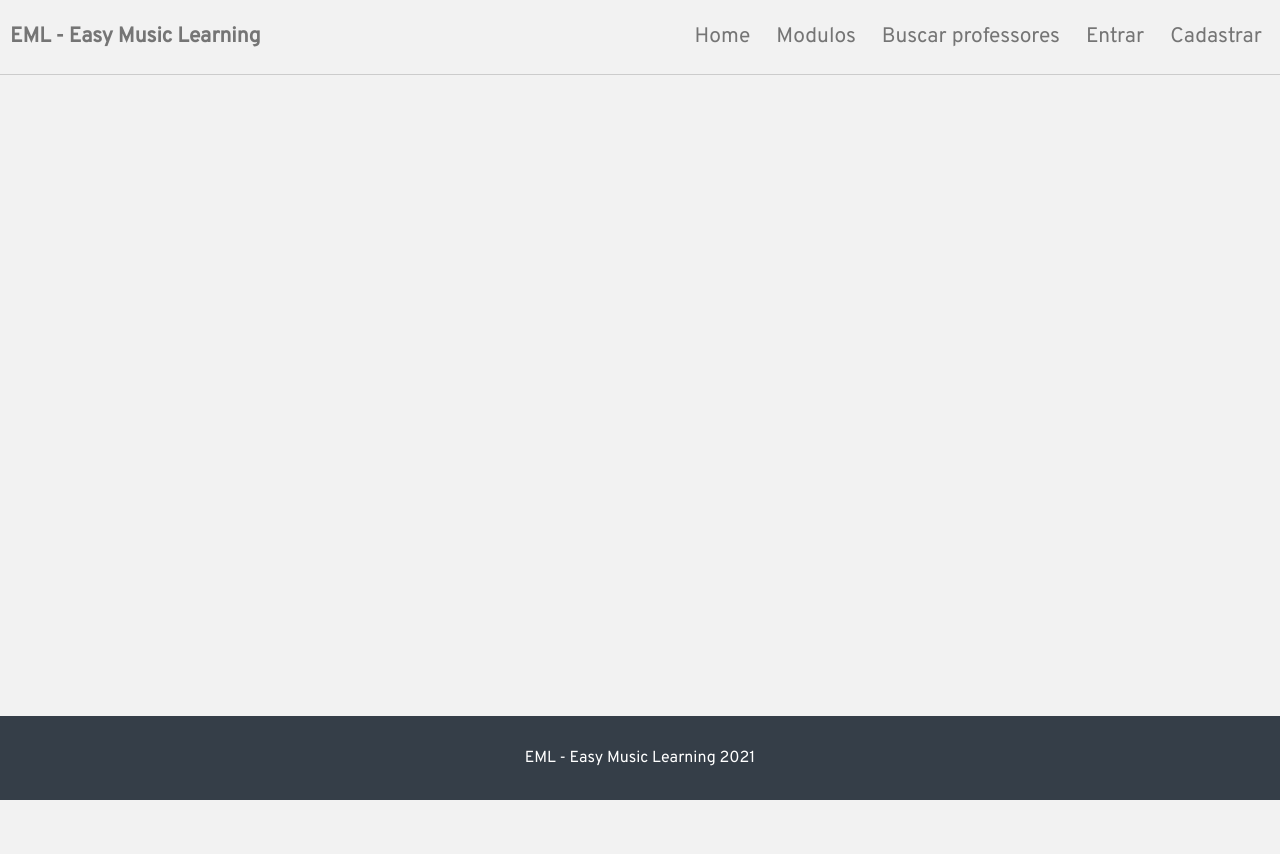
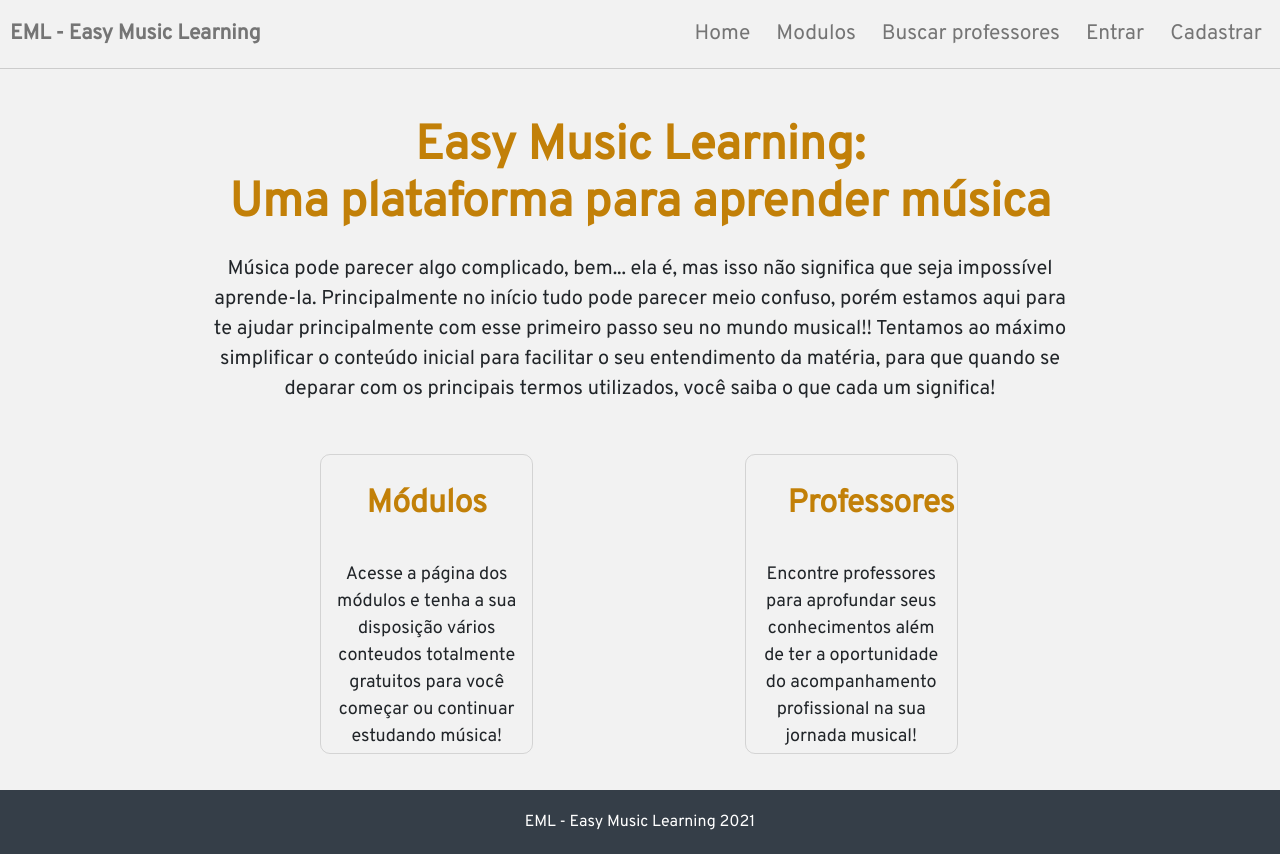
Before and after one commit to GusatvoStreck/EML, a Laravel app: page / in a window 1280 px wide. Before the commit the page ends 800 px from the top, so only its background shows below. Run offline with Laravel 8, Linux system fonts and the light colour scheme; data that the repository does not hold is empty; some libraries are stand-ins or nearby versions.

Commit message:
a1 commit

```diff
--- a/app/Http/Controllers/EventController.php
+++ b/app/Http/Controllers/EventController.php
@@ -25,7 +25,16 @@ class EventController extends Controller
                 ['city', 'like', '%'.$search.'%']
 
             ])->get();
-        }
+            if(count($teachers)==0){
+                $teachers = Teacher::where([
+                ['instruments', 'like', '%'.$search.'%']
+
+            ])->get();
+            if($teachers == "Violão"){
+                $teachers = "Violao";
+            }
+        }}
+
         else {
             $teachers = Teacher::all();
         }
@@ -66,9 +75,7 @@ class EventController extends Controller
             $imageName = md5($requestImage->getClientOriginalName() . strtotime("now")) . "." . $extention;
 
             $request->image->move(public_path('img/teachers'), $imageName);
-
             $teacher->image = $imageName;
-
         }
         else{
             $teacher->image = "perfil.png";
@@ -130,11 +137,12 @@ class EventController extends Controller
 
         }
         else{
-            $data['image'] = "perfil.png";
+                $data['image'] = "perfil.png";
+
         }
 
         Teacher::findorFail($request->id)->update($data);
 
-        return redirect('/')->with('msg', 'Evento editado com sucesso');
+        return redirect('/');
     }
 }
--- a/public/css/styles.css
+++ b/public/css/styles.css
@@ -33,15 +33,10 @@ header{
 }
 
 /* navbar */
-#navbar img{
-    width: 50px;
-    margin-left: 10px;
-}
-
 #navbar{
     justify-content: space-between;
     background-color: #f2f2f2;
-    padding: 5px 0px;
+    padding: 2px 0px;
 }
 
 #navbar a{
@@ -206,7 +201,7 @@ footer{
     text-align: center;
     background-color: #353E48;
     color: #fff;
-    padding: 30px;
+    padding: 20px;
     position: absolute;
     bottom: 0;
     width: 100%;
@@ -320,3 +315,48 @@ form .deusdoceufunciona{
     color: #c28008;
     font-weight: 600;
 }
+
+/* home */
+
+.home-title {
+    text-align: center;
+    color: #c28008;
+    font-weight: bold;
+    margin-top: 50px;
+    font-size: 48px;
+    margin-bottom: 20px;
+}
+
+.home-bigtext{
+    font-size: 20px;
+    text-align: center;
+    margin-bottom: 30px;
+}
+
+.home-mod-title{
+    font-size: 32px;
+    color: #c28008;
+    text-align: center;
+    font-weight: 700;
+    padding: 30px;
+}
+
+.home-smalltext{
+    text-align: center;
+    font-size: 18px;
+}
+
+.home-box2{
+    margin-left: 33%;
+    margin-top: 20px;
+    border-radius: 10px;
+    border: 1px solid rgba(0,0,0,.125);
+    height: 300px;
+}
+
+.home-box1{
+    margin-top: 20px;
+    border-radius: 10px;
+    border: 1px solid rgba(0,0,0,.125);
+    height: 300px;
+}
--- a/resources/views/busca.blade.php
+++ b/resources/views/busca.blade.php
@@ -3,13 +3,13 @@
 @section('content')
 
 <div id="search-container" class="col-md-12">
-    <h1>Busque por cidades</h1>
+    <h1 style="color: #c28008">Busque por cidades ou instrumentos</h1>
     <form action="/busca" method="GET">
         <input type="text" id="search" name="search" class="form-control" placheholder="Procurar...">
     </form>
 </div>
 <div id="teachers-container" class="col-md-12">
-    <h2>Veja os professores disponiveis</h2>
+    <h2 style="color: #f2a340">Veja os professores disponiveis</h2>
     <div id="cards-container" class="row">
         @foreach($teachers as $t)
             <div class="card col-md-3">
--- a/resources/views/index.blade.php
+++ b/resources/views/index.blade.php
@@ -2,4 +2,28 @@
 @section('title', 'EML')
 @section('content')
 
+<div class="col-md-8 offset-md-2">
+    <h1 class="home-title">Easy Music Learning: <br>Uma plataforma para aprender música</h1>
+    <p class="home-bigtext">
+        Música pode parecer algo complicado, bem... ela é, mas isso não significa que seja impossível aprende-la.
+        Principalmente no início tudo pode parecer meio confuso, porém estamos aqui para te ajudar principalmente com esse primeiro passo seu no mundo musical!!
+        Tentamos ao máximo simplificar o conteúdo inicial para facilitar o seu entendimento da matéria, para que quando se deparar com os principais termos utilizados, você saiba o que cada um significa!
+    </p>
+</div>
+<div class="col-md-6 offset-md-3">
+    <div class="row">
+        <div class="col-md-4 home-box1">
+        <a href="/modulos" style="text-decoration: none;"><h3 class="home-mod-title">Módulos</h3></a>
+            <p class="home-smalltext">
+            Acesse a página dos módulos e tenha a sua disposição vários conteudos totalmente gratuitos para você começar ou continuar estudando música!
+        </p>
+        </div>
+        <div class="col-md-4 home-box2">
+            <a href="/busca" style="text-decoration: none;"><h3 class="home-mod-title">Professores</h3></a>
+        <p class="home-smalltext">Encontre professores para aprofundar seus conhecimentos além de ter a oportunidade do acompanhamento profissional na sua jornada musical!</p>
+    </div>
+</div>
+</div>
+
+
 @endsection
--- a/resources/views/teacher/editar.blade.php
+++ b/resources/views/teacher/editar.blade.php
@@ -41,9 +41,6 @@
         </div>
         <div class="form-group">
             <input type="checkbox" name="addprices[]" value="Alimentação"> Custo de alimentação
-        </div>
-        <div class="form-group">
-            Outros: <input type="text" name="addprices[]" value="">
         </div>
     </div>
 
@@ -109,9 +106,6 @@
         <div class="form-group">
             <input type="checkbox" name="instruments[]" value="Flauta"> Flauta
         </div>
-        <div class="form-group">
-            Outros: <input type="text" name="instruments[]" value="">
-        </div>
     </div>
 
     <div class="form-group">
```
Also changed, not shown: resources/views/teacher/create.blade.php (+1 -7 lines), public/img/teachers/11d132e580890948e22776d9e0d4584e.jpg (deleted), public/img/teachers/68731611206d18016d437cf277092c74.jpg (deleted), public/img/teachers/6e4042c2325865255dde0c2dcd50c1ba.jpg (deleted), public/img/teachers/9af7a280612ee27e5b16d1c22419640c.jpg (deleted), public/img/teachers/bafc2ad30c5a81cbc1fc8782991755b1.jpg (deleted), public/img/teachers/eeda5333b7f250e6f51a0c855646132b.jpg (deleted).
